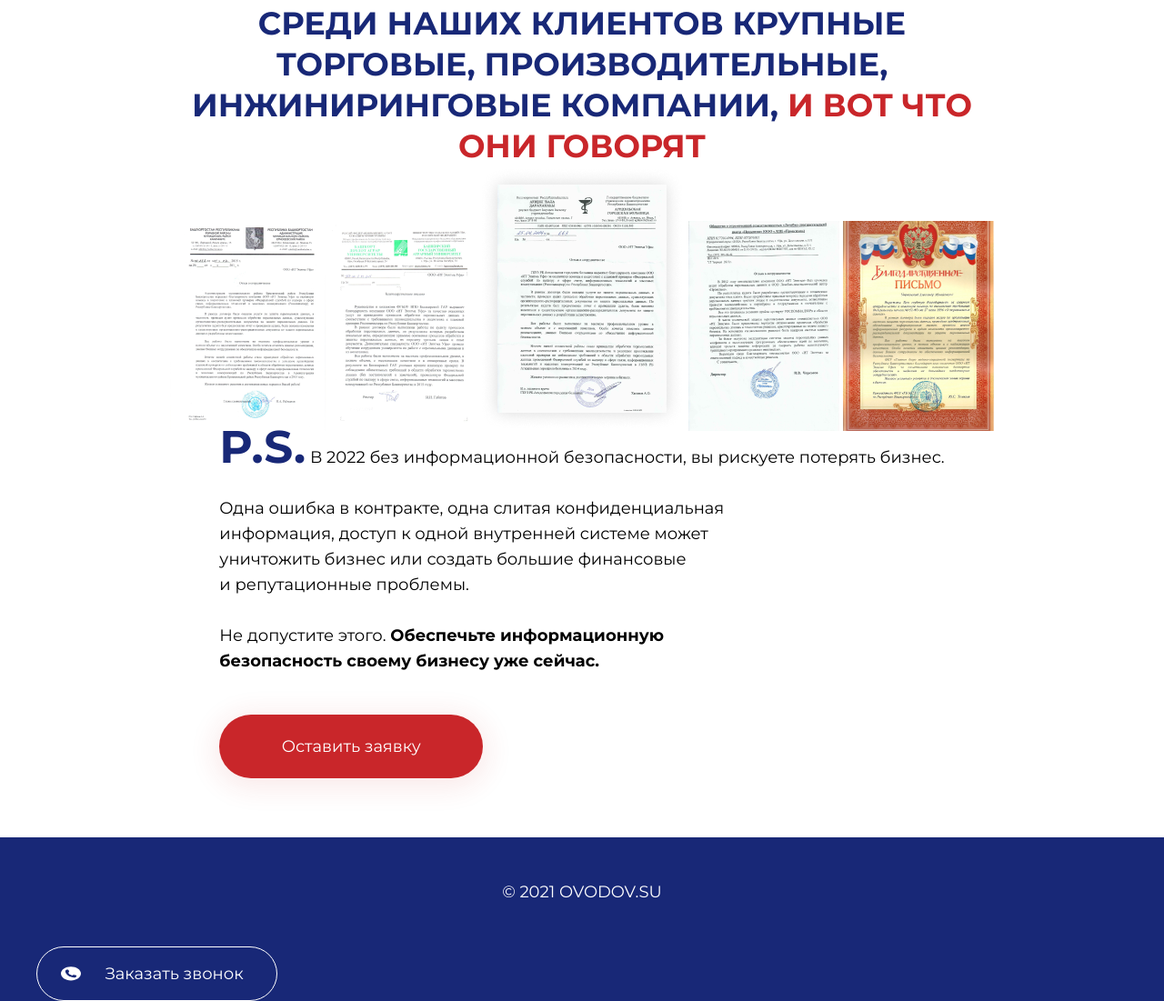
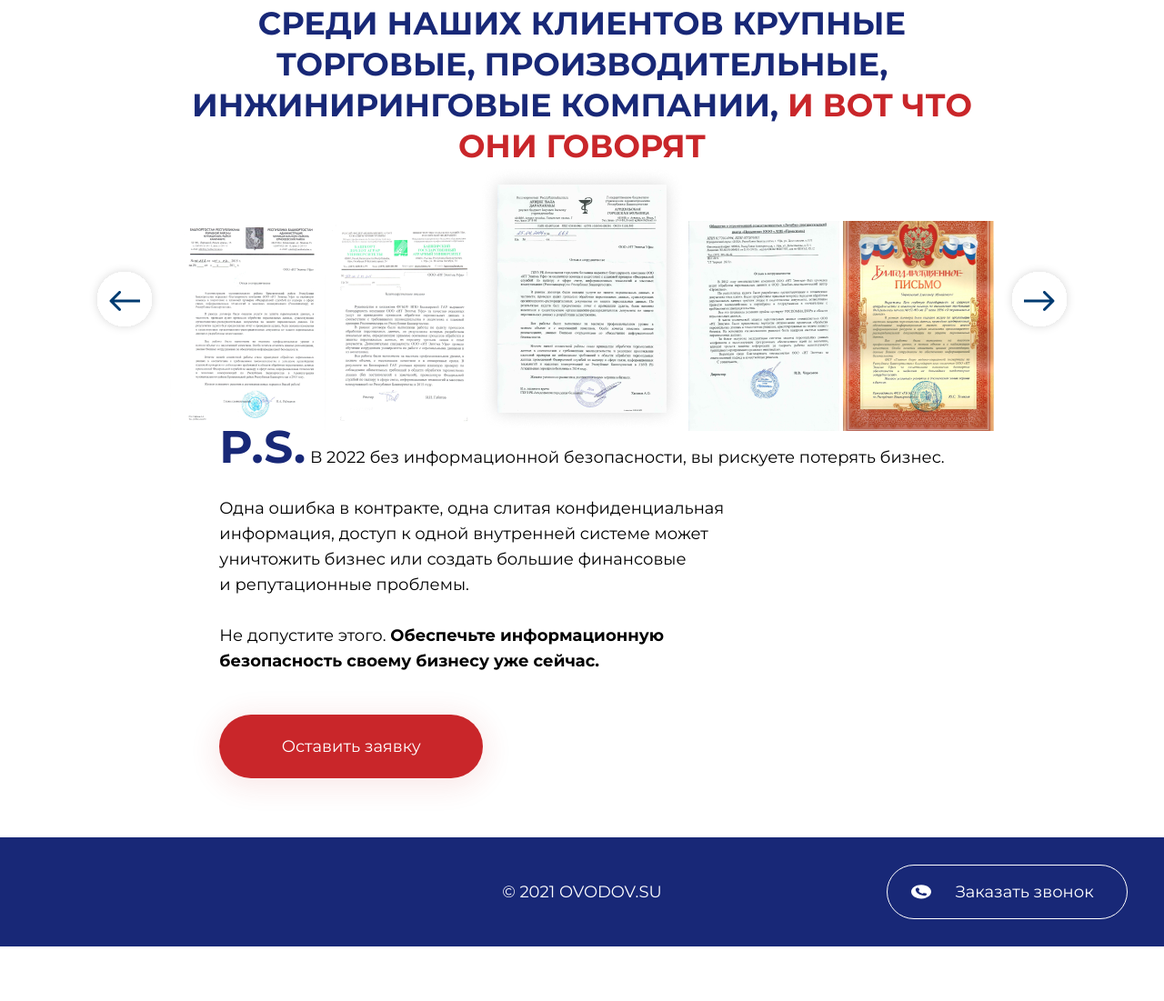
Before and after one commit to torro8/torro8, a plain HTML site: page index.html in a window 1280 px wide. Shown: the part 3871-4972 px from the top of the page at 91% size. After the commit the page ends 4912 px from the top, so only its background shows below. Drawn offline with Linux system fonts and the light colour scheme.

Commit message:
Add files via upload

```diff
--- a/index.html
+++ b/index.html
@@ -188,7 +188,7 @@
                                     <span class="security__info__li__span">Онлайн с любой точки мира</span>
                                 </li>
                             </ul>
-                            <img class="security__info__shield__png" src="XMLID_1_.png" alt="">
+                            <img class="security__info__group__png" src="Group(2).png" alt="">
                         </div>
                     </div>
                     <div class="security__info__cont">
@@ -221,8 +221,10 @@
                         </div>
                     </div>
                     <div class="reviews__cont">
-                        <div class="reviews__circle__arrow__right">
-                            <div></div>
+                        <div class="reviews__circle">
+                            <div class="reviews__circle__left">
+                                <img src="circleleft.svg" alt="">
+                            </div>
                         </div>
                         <div class="reviews__imgs">
                             <img src="Rectangle 11.png" alt="">
@@ -231,7 +233,10 @@
                             <img src="Rectangle 20.png" alt="">
                             <img src="Rectangle 15.png" alt="">
                         </div>
-                        <div class="reviews__circle__arrow__left">
+                        <div class="reviews__circle">
+                            <div class="reviews__circle__right">
+                                <img src="circleright.svg" alt="">
+                            </div>
                         </div>
                     </div>
                     <div class="reviews__cont">
--- a/style.css
+++ b/style.css
@@ -433,9 +433,9 @@
     font-weight: 600;
     line-height: 38px; /* 211.111% */
 }
-.security__info__shield__png{
-    width: 170px;
-    height: 120px;
+.security__info__group__png{
+    width: 466px;
+    height: 220px;
 }
 .security__info__small__text{
     display: flex;
@@ -480,6 +480,7 @@
 .reviews__cont{
     display: flex;
     justify-content: center;
+    align-items: center;
 }
 .reviews__cont__h{
     display: flex;
@@ -509,9 +510,10 @@
 /*.reviews__circle__arrow__right {
     cursor: pointer;
     position: relative;
-    width: 80px;
-    height: 50px;
+    width: 20px;
+    height: 20px;
     margin: 20px;
+    transform: rotate(180deg) scale(0.5);
 }
 .reviews__circle__arrow__right div {
     position: relative;
@@ -557,7 +559,21 @@
     100% {
         left:0;
     }
-}*/
+}
+.reviews__circle{
+    display: flex;
+    flex-direction: row;
+    align-items: center;
+    justify-content: space-evenly;
+    border-radius: 120px;
+    box-shadow: 5px 5px 5px;
+} */
+.reviews__circle__left{
+    padding-right: 10px;
+}
+.reviews__circle__right{
+    padding-left: 10px;
+}
 .reviews__cont__p__span{
     color: #182877;
     font-family: Montserrat;
@@ -594,6 +610,7 @@
     justify-content: center;
     align-items: center;
     height: 120px;
+    grid-column: center;
 }
 .page__end__h{
     color: #FFF;
@@ -604,10 +621,11 @@
     line-height: normal;
 }
 .call__us__button__end{
-    margin: left;
     display: flex;
     flex-direction: row;
     align-items: center;
+    grid-column: right;
+    justify-self: end;
     justify-content: space-evenly;
     width: 265px;
     height: 60px;
@@ -624,3 +642,9 @@
     font-family: Montserrat;
     font-weight: 400;
 }
+
+.page__end__main__cont {
+    display: grid;
+    grid-template-columns: 1fr [center]1fr [right]1fr;
+    align-items: center;
+}
```
Also changed, not shown: Group(2).png (added), circleleft.svg (added), circleright.svg (added).
